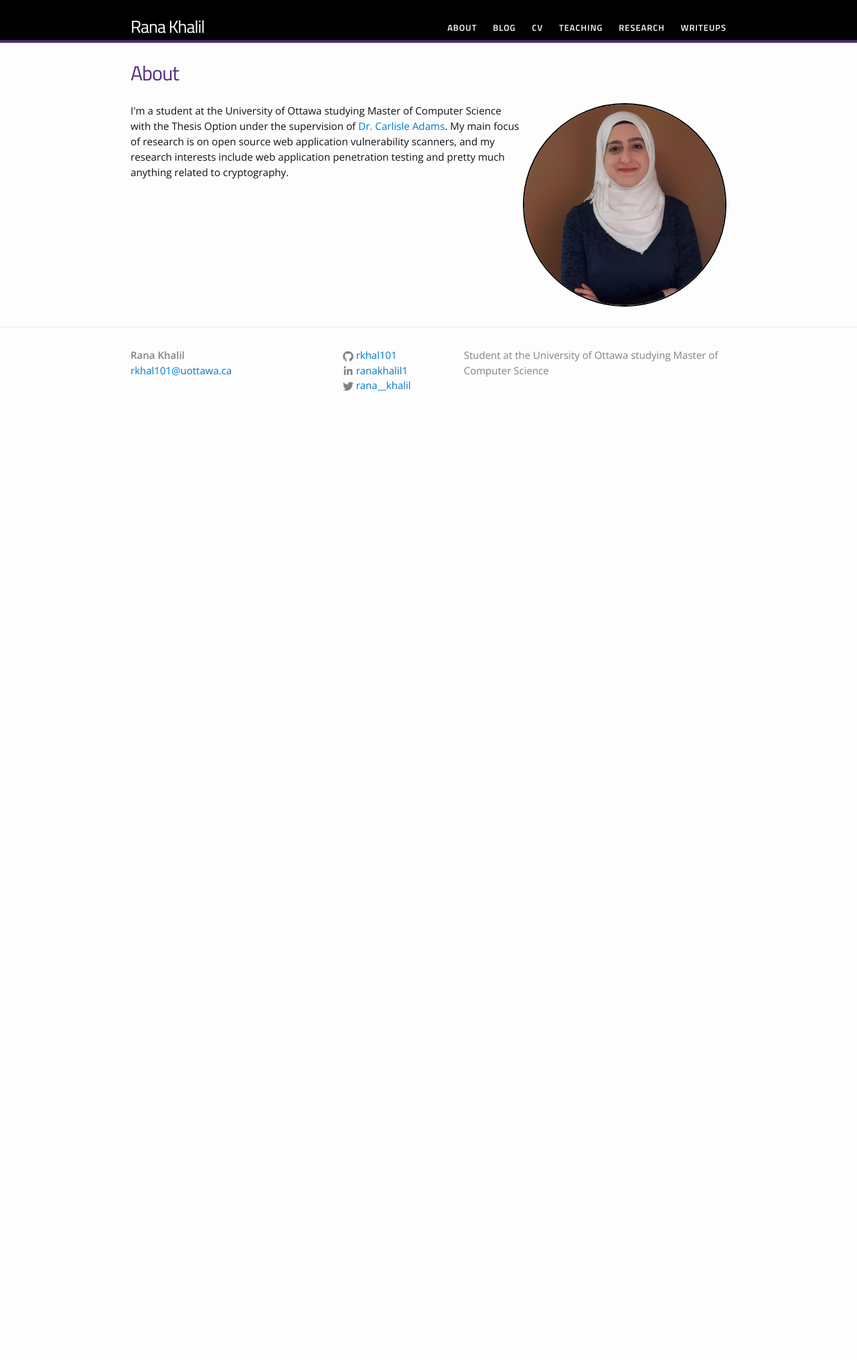
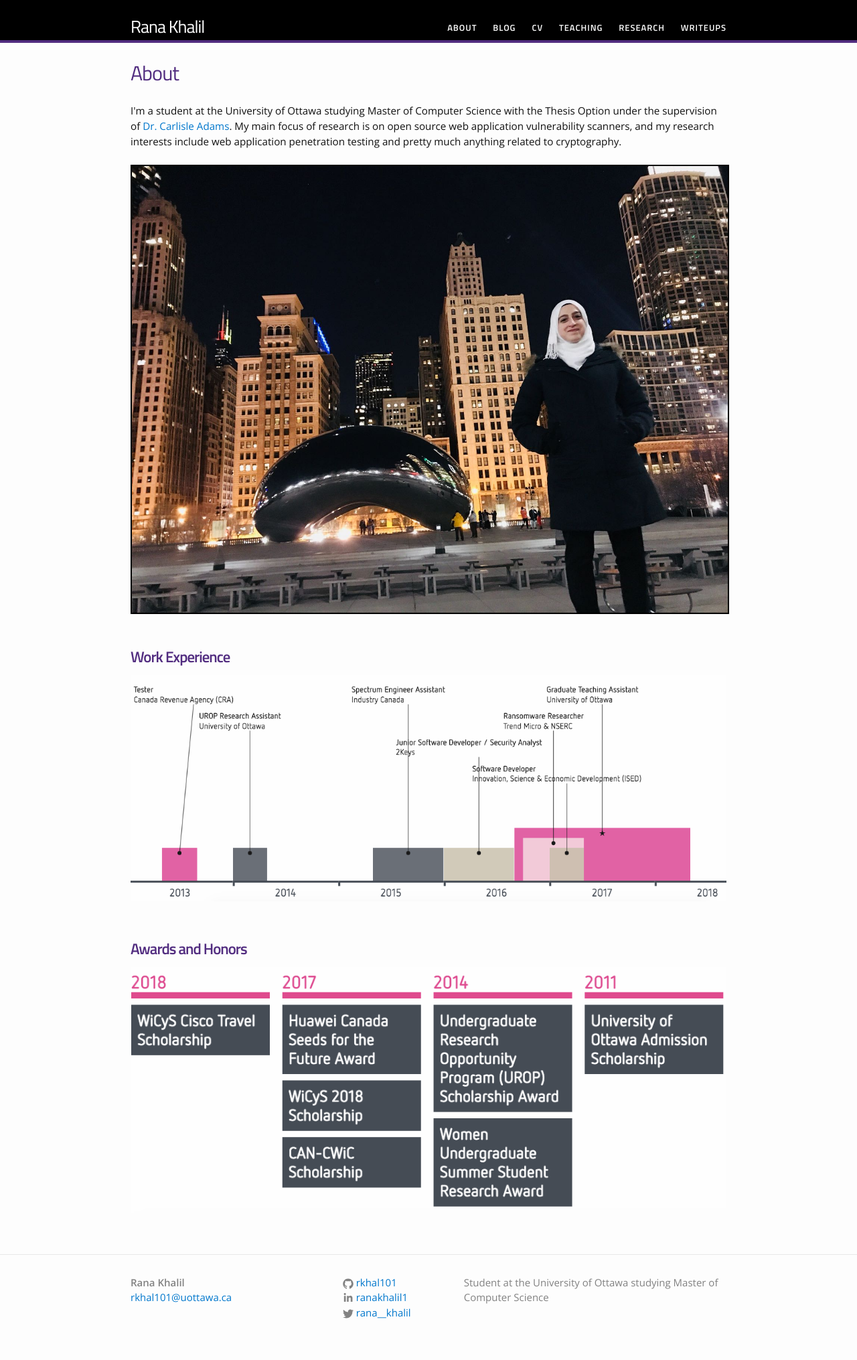
Before and after one commit to rkhal101/rkhal101.github.io, a Jekyll site: the page built from index.md, in a window 1280 px wide. Shown: the whole page at 67% size. Built offline with Jekyll 4.4.1, drawn with Linux system fonts in a browser that asks for light colours; before the commit the page ends 900 px from its top, so only the background shows below that.

Commit message:
updated about section and added graphics

```diff
--- a/index.md
+++ b/index.md
@@ -4,14 +4,27 @@ title: About
 permalink: /about/
 ---
 <style>
-img {
+.rect {
   border-radius: 50%;
 }
 </style>
 
-<img src="/images/profile-picture.png" height="300x" width="300px" align="right" style="border: 2px solid black"/>
+<div>
 
-<div style="max-width:600px; word-wrap:break-word;">
 I'm a student at the University of Ottawa studying Master of Computer Science with the Thesis Option under the supervision of <a href="http://www.site.uottawa.ca/~cadams/" target="_blank">Dr. Carlisle Adams</a>. My main focus of research is on open source web application vulnerability scanners, and my research interests include web application penetration testing and pretty much anything related to cryptography.
+</div>
+<br>
+<img src="/images/profile-picture.jpg" align="middle" style="border: 2px solid black"/>
 
-</div>
+<br>
+
+<h1> <b> Work Experience </b>	</h1>
+<div>
+
+<img src="/images/work.png"  /></div>
+
+<br><br>
+<h1><b>Awards and Honors</b></h1>
+<div>
+
+<img src="/images/awards.png"  /></div>
```
Also changed, not shown: images/awards.png (added), images/profile-picture.jpg (added), images/profile-picture.png (deleted), images/work.png (added).
